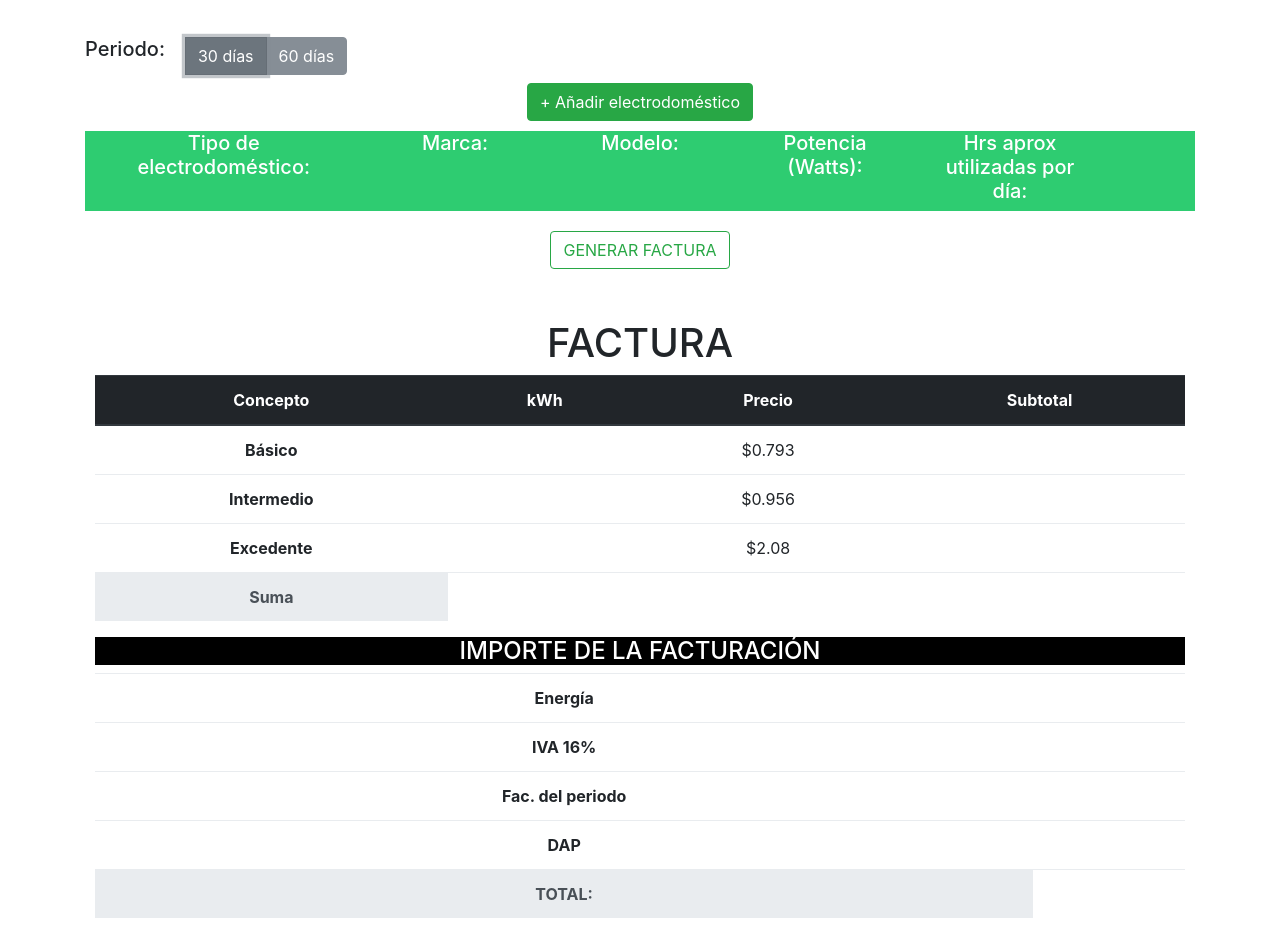
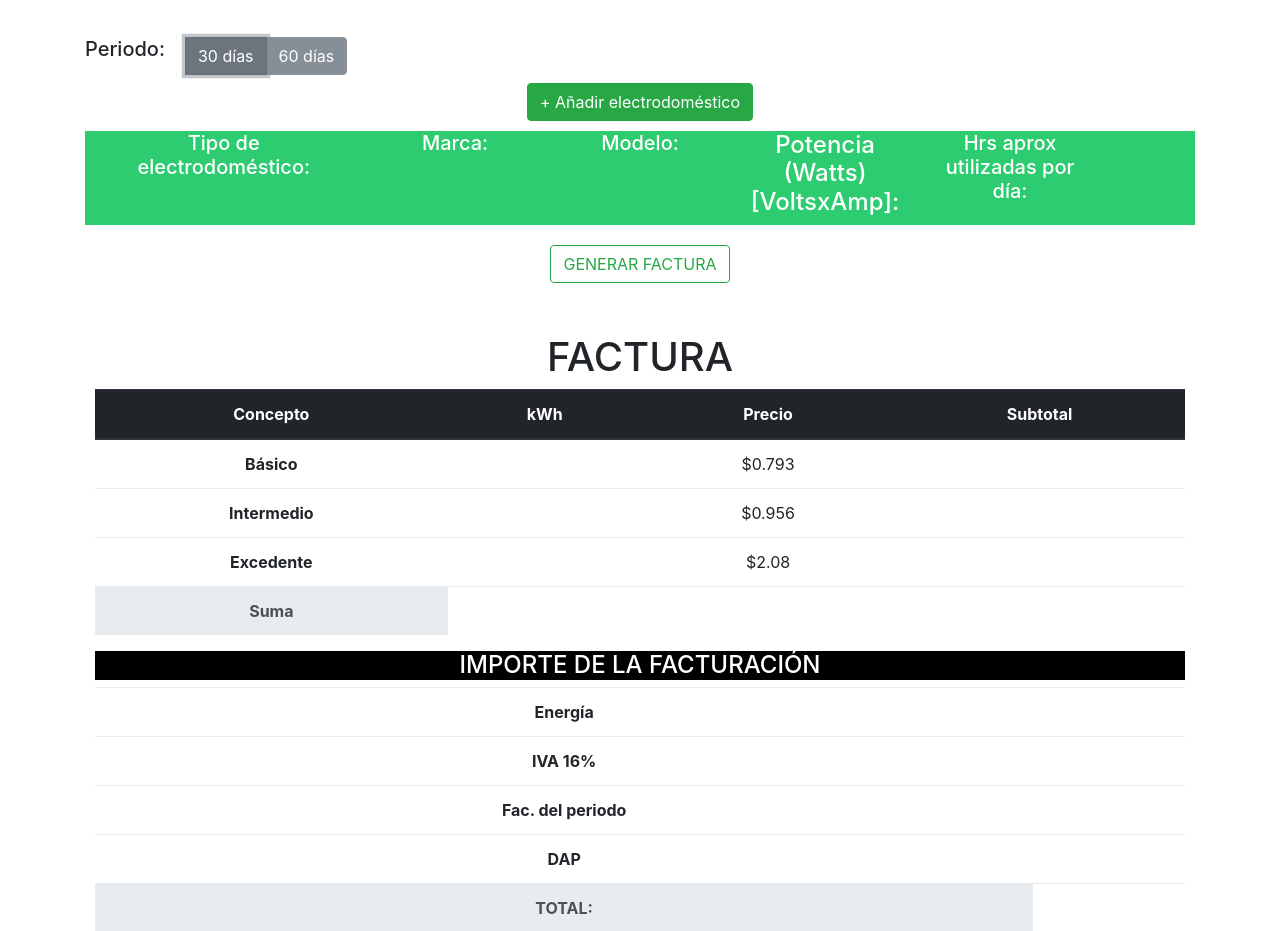
Before and after one commit to EmilianoCarrillo/watto, a website with bundled scripts: page index.html in a window 1280 px wide. Shown: the part 2000-2931 px from the top of the page. Built offline with nearby package versions, Linux system fonts and the light colour scheme.

Commit message:
Update index.html

```diff
--- a/index.html
+++ b/index.html
@@ -183,7 +183,7 @@
                   <h5 >Modelo:</h5>
                 </div>
                 <div class="col-2">
-                  <h5 >Potencia (Watts):</h5>
+                  <h4 >Potencia (Watts)[VoltsxAmp]:</h4>
                 </div>
                 <div class="col-2">
                   <h5 >Hrs aprox utilizadas por día:</h5>
```
